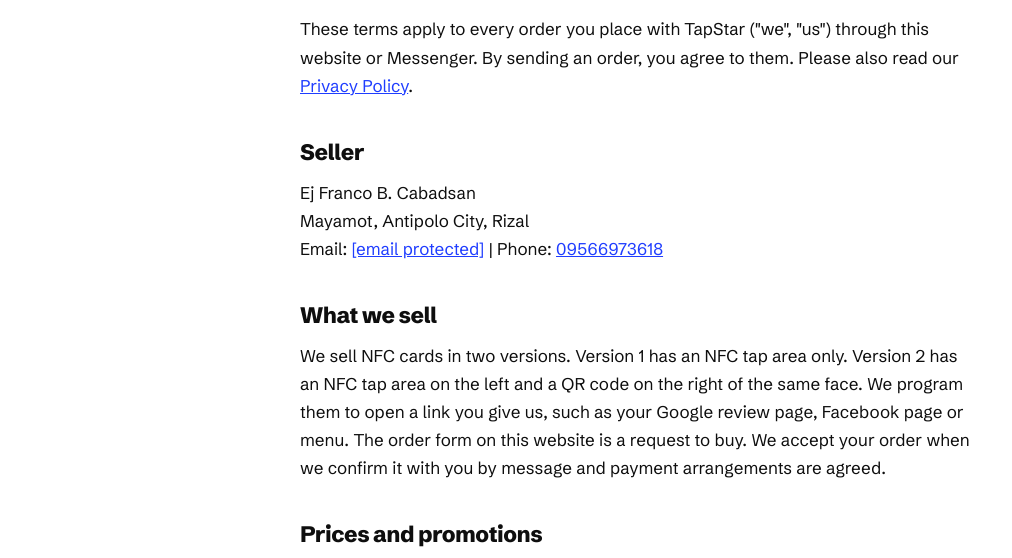
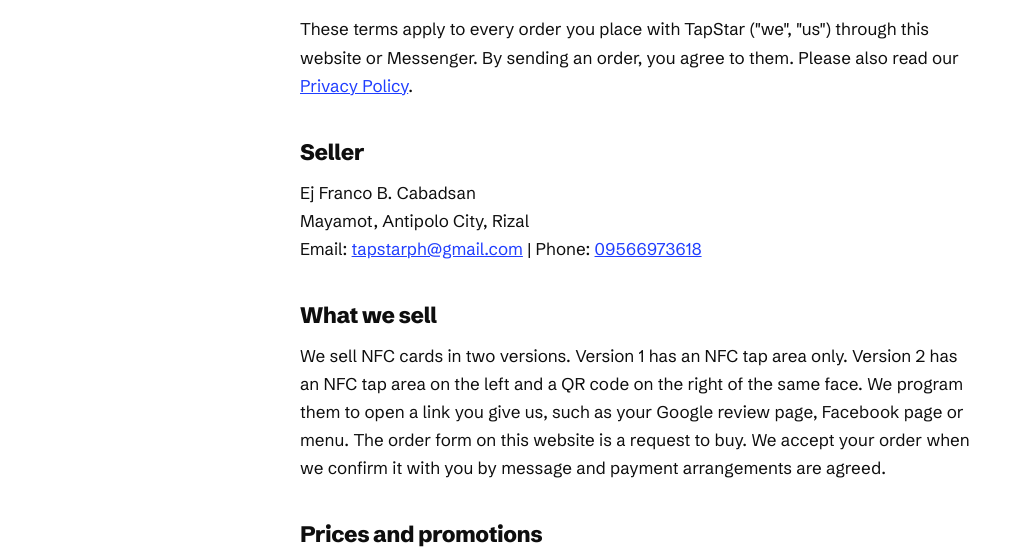
Before and after one commit to francobayra05-cmd/latest, a plain HTML site: page terms.html in a window 1280 px wide. Shown: the part 207-765 px from the top of the page, without its empty margins (0-1012 px from the left). Drawn offline with Linux system fonts and the light colour scheme.

Commit message:
Update terms.html

```diff
--- a/terms.html
+++ b/terms.html
@@ -32,7 +32,7 @@
 <h2>Seller</h2>
 <p>Ej Franco B. Cabadsan<br>
 Mayamot, Antipolo City, Rizal<br>
-Email: <a href="/cdn-cgi/l/email-protection#c7b3a6b7b4b3a6b5b7af87a0aaa6aeabe9a4a8aa"><span class="__cf_email__" data-cfemail="f286938281869380829ab2959f939b9edc919d9f">[email&#160;protected]</span></a> | Phone: <a href="tel:+639566973618">09566973618</a></p>
+Email: <a href="mailto:tapstarph@gmail.com">tapstarph@gmail.com</a> | Phone: <a href="tel:+639566973618">09566973618</a></p>
 
 <h2>What we sell</h2>
 <p>We sell NFC cards in two versions. Version 1 has an NFC tap area only. Version 2 has an NFC tap area on the left and a QR code on the right of the same face. We program them to open a link you give us, such as your Google review page, Facebook page or menu. The order form on this website is a request to buy. We accept your order when we confirm it with you by message and payment arrangements are agreed.</p>
```
